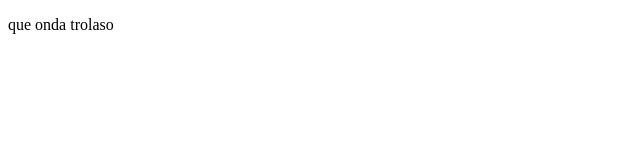
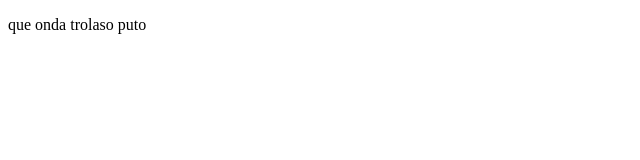
Before and after one commit to santiagodelbueno/proyectoDemoCursoPrework, a plain HTML site: page index.html in a window 1280 px wide. Shown: the full height of the page, 0-640 px from the left. Drawn offline with Linux system fonts and the light colour scheme.

Commit message:
cambios agregados puto

```diff
--- a/index.html
+++ b/index.html
@@ -7,7 +7,7 @@
     <title>Hola mundo</title>
 </head>
 <body>
-    <p>que onda trolaso
+    <p>que onda trolaso puto
 
     </p>
 </body>
```
